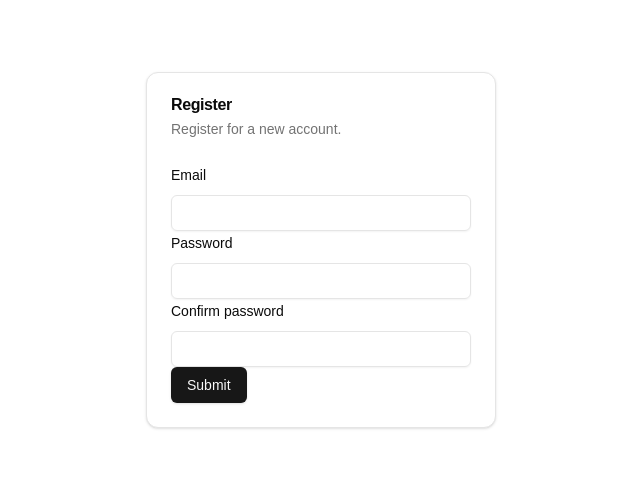
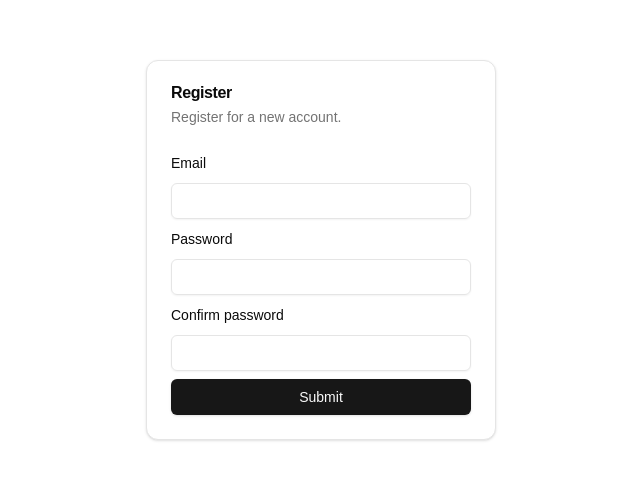
Before and after one commit to dr-cyberx/next-auth-v5-revisit, a Next.js app: page /register in a window 1280 px wide. Shown: the part 150-630 px from the top of the page, without its empty margins (319-959 px from the left). Built offline with nearby package versions, Linux system fonts and the light colour scheme.

Commit message:
added advance zod validation for confirm password

```diff
--- a/src/app/register/page.tsx
+++ b/src/app/register/page.tsx
@@ -14,12 +14,11 @@ import { zodResolver } from "@hookform/resolvers/zod";
 import { Form, FormControl, FormField, FormItem, FormLabel, FormMessage } from "@/components/ui/form";
 import { Input } from "@/components/ui/input";
 import { Button } from "@/components/ui/button";
+import { passwordMatch } from "@/validation/passwordMatchSchema";
 
 const formSchema = z.object({
     email: z.string().email(),
-    password: z.string().min(5).max(20),
-    passwordConfirm: z.string(),
-});
+}).and(passwordMatch)
 
 const RegisterPage: React.FC = () => {
     const form = useForm<z.infer<typeof formSchema>>({
@@ -43,7 +42,7 @@ const RegisterPage: React.FC = () => {
 
                 <CardContent>
                     <Form {...form}>
-                        <form onSubmit={form.handleSubmit(handleSubmit)}>
+                        <form onSubmit={form.handleSubmit(handleSubmit)} className="flex flex-col gap-2">
                             <FormField control={form.control} name='email' render={({ field }) => (
                                 <FormItem>
                                     <FormLabel>
--- /dev/null
+++ b/src/validation/passwordMatchSchema.ts
@@ -0,0 +1,17 @@
+import { z } from "zod";
+import { passwordSchema } from "./passwordSchema";
+
+export const passwordMatch = z
+  .object({
+    password: passwordSchema,
+    passwordConfirm: z.string(),
+  })
+  .superRefine((data, ctx) => {
+    if (data.password !== data.passwordConfirm) {
+      ctx.addIssue({
+        code: z.ZodIssueCode.custom,
+        path: ["passwordConfirm"],
+        message: "Passwords do not match",
+      });
+    }
+  });
--- /dev/null
+++ b/src/validation/passwordSchema.ts
@@ -0,0 +1,6 @@
+import { z } from "zod";
+
+export const passwordSchema = z
+  .string()
+  .min(5, "Password must contain 5 characters")
+  .max(20, "Password should not exceed 5 characters");
```
